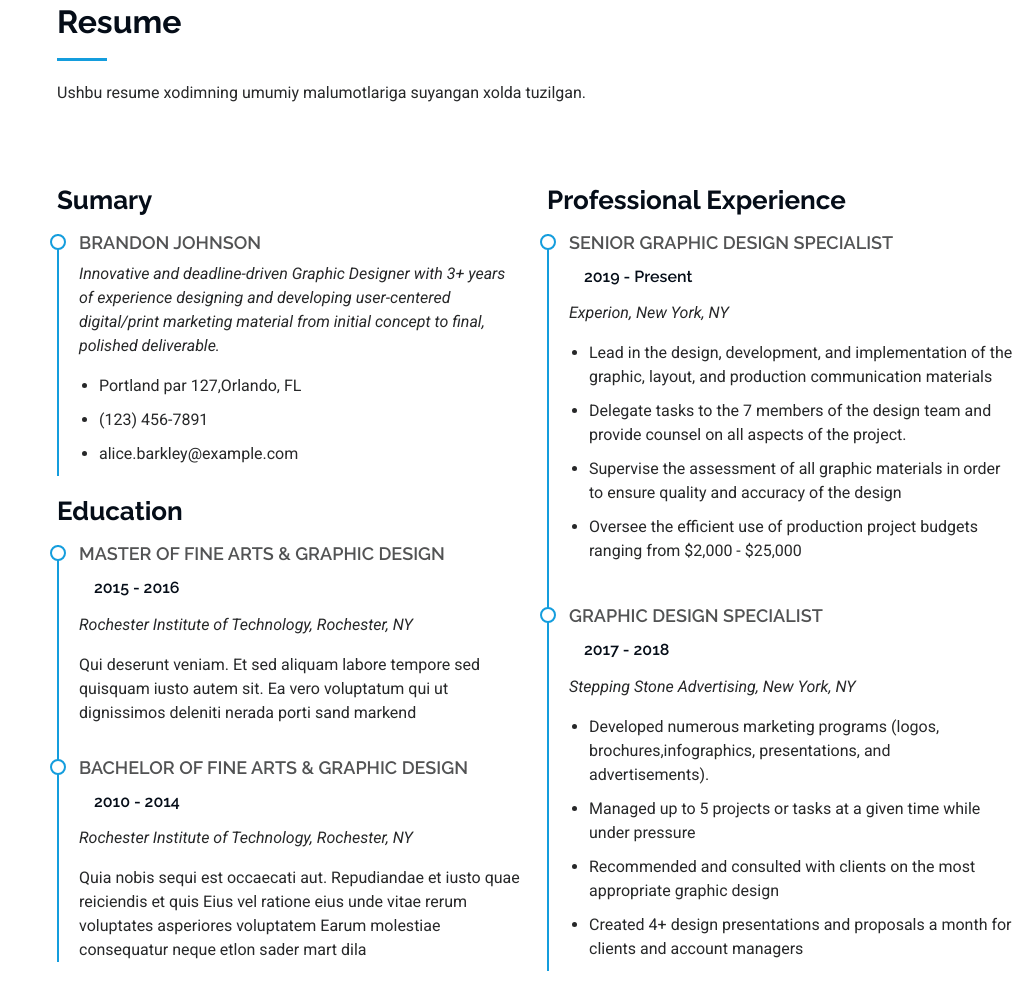
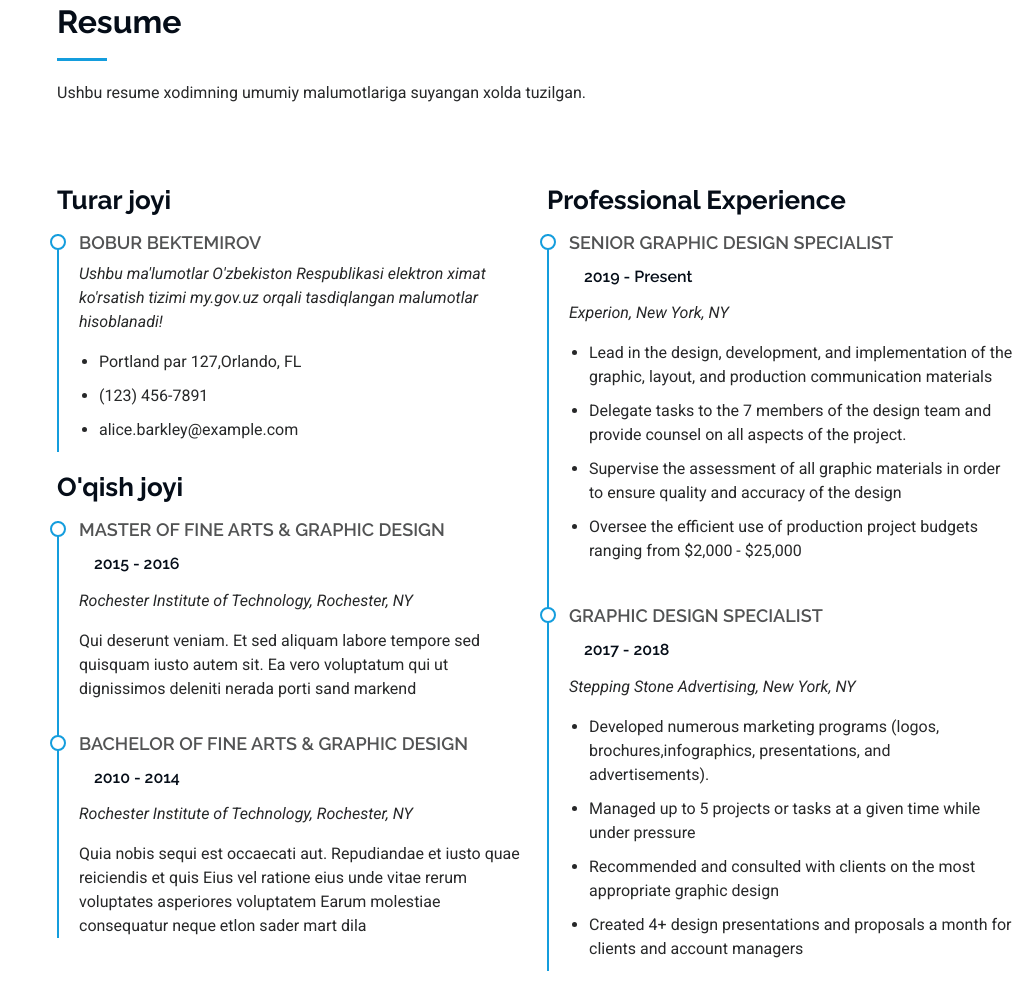
Before and after one commit to Xusanbek0039/bobur95.uz, a plain HTML site: page index.html in a window 1280 px wide. Shown: the part 2332-3314 px from the top of the page, without its empty margins (255-1280 px from the left). Drawn offline with Linux system fonts and the light colour scheme.

Commit message:
Update index.html

```diff
--- a/index.html
+++ b/index.html
@@ -243,11 +243,11 @@
         <div class="row">
 
           <div class="col-lg-6" data-aos="fade-up" data-aos-delay="100">
-            <h3 class="resume-title">Sumary</h3>
+            <h3 class="resume-title">Turar joyi</h3>
 
             <div class="resume-item pb-0">
-              <h4>Brandon Johnson</h4>
-              <p><em>Innovative and deadline-driven Graphic Designer with 3+ years of experience designing and developing user-centered digital/print marketing material from initial concept to final, polished deliverable.</em></p>
+              <h4>Bobur Bektemirov</h4>
+              <p><em>Ushbu ma'lumotlar O'zbekiston Respublikasi elektron ximat ko'rsatish tizimi my.gov.uz orqali tasdiqlangan malumotlar hisoblanadi!</em></p>
               <ul>
                 <li>Portland par 127,Orlando, FL</li>
                 <li>(123) 456-7891</li>
@@ -255,7 +255,7 @@
               </ul>
             </div><!-- Edn Resume Item -->
 
-            <h3 class="resume-title">Education</h3>
+            <h3 class="resume-title">O'qish joyi</h3>
             <div class="resume-item">
               <h4>Master of Fine Arts &amp; Graphic Design</h4>
               <h5>2015 - 2016</h5>
```
